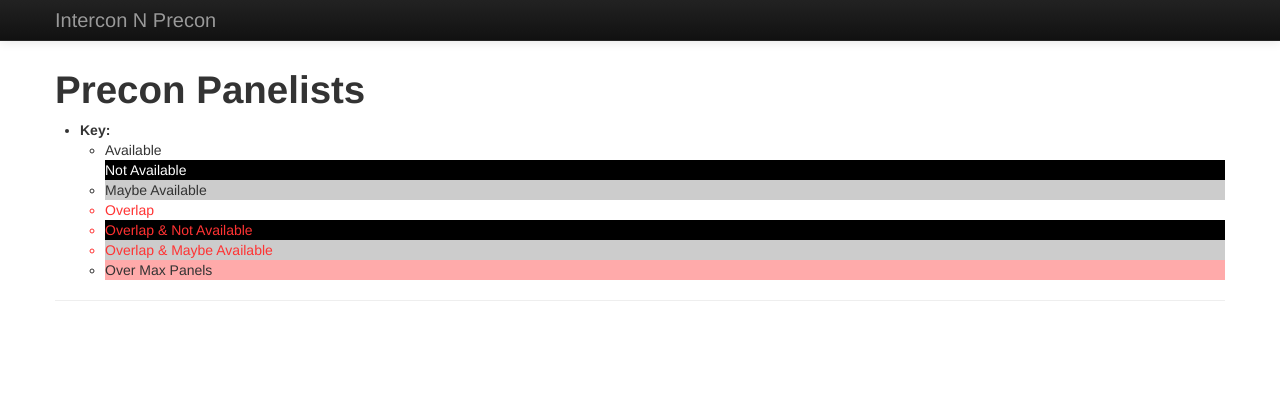
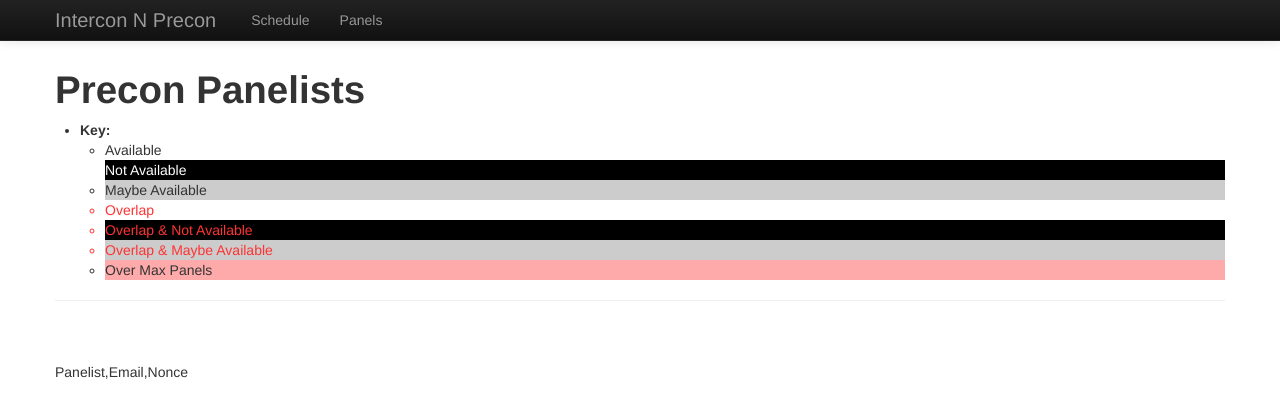
Before and after one commit to nbudin/precon-project, a Django app: template precon_project/templates/precon/panelist_list.html in a window 1280 px wide. Shown: the top 418 px of the page. Run offline with Django 3.2, Linux system fonts and the light colour scheme; the template is opened without the code that fills it, so the values that code supplies are empty; parts of the project's set-up code (start-up, migrations or seed data) failed here and were passed over.

Commit message:
link to the schedule and panel list

```diff
--- a/precon_project/templates/base.html
+++ b/precon_project/templates/base.html
@@ -44,10 +44,8 @@
           <a class="brand" href="{% url 'home' %}">Intercon N Precon</a>
           <div class="nav-collapse collapse">
             <ul class="nav">
-              {% comment %}
               <li><a href="{% url 'schedule' %}">Schedule</a></li>
               <li><a href="{% url 'panel_list' %}">Panels</a></li>
-              {% endcomment %}
               <!--<li><a href="#">Home</a></li>
               <li><a href="#about">Survey</a></li>
               <li><a href="#contact">Contact</a></li>-->
--- a/precon_project/templates/precon/home.html
+++ b/precon_project/templates/precon/home.html
@@ -8,6 +8,8 @@
 
     <p>This is the home-away-from-home of <a href="http://interactiveliterature.org/N/">Intercon N</a>'s <a href="http://interactiveliterature.org/N/Thursday.php">Preconvention</a> program (Precon for short).</p>
 
+    <p>Perhaps you are looking for the <a href="{%url 'schedule'%}">schedule grid</a> or the <a href="{%url 'panel_list'%}">list of panels</a>?</p>
+
     <p>This site was written in a great hurry by Kevin Riggle.  It uses Django and Twitter Bootstrap, like half of everything else on the Internet.</p>
 
     <p>Please e-mail him at <a href="mailto:precon@intercon-n.org">precon@intercon-n.org</a> if you encounter any issues.</p>
--- a/precon_project/templates/precon/panelist_list.html
+++ b/precon_project/templates/precon/panelist_list.html
@@ -71,4 +71,11 @@
 {% endfor %}
 </ul>
 
+<br />
+<br />
+Panelist,Email,Nonce<br />
+{% for panelist in panelists %}
+{{panelist.name}},{{panelist.participant.email}},{{panelist.participant.nonce}}<br />
+{% endfor %}
+
 {% endblock %}
--- a/precon_project/templates/precon/schedule.html
+++ b/precon_project/templates/precon/schedule.html
@@ -19,6 +19,8 @@
 {% block page_title %}Precon Schedule{% endblock %}
 
 {% block content %}
+
+<p><a href="http://interactiveliterature.org/N/">Back to the Intercon N site</a></p>
 
 {% for day, table_contents in table %}
 <table class="table table-striped table-bordered table-responsive table-compact">
```
